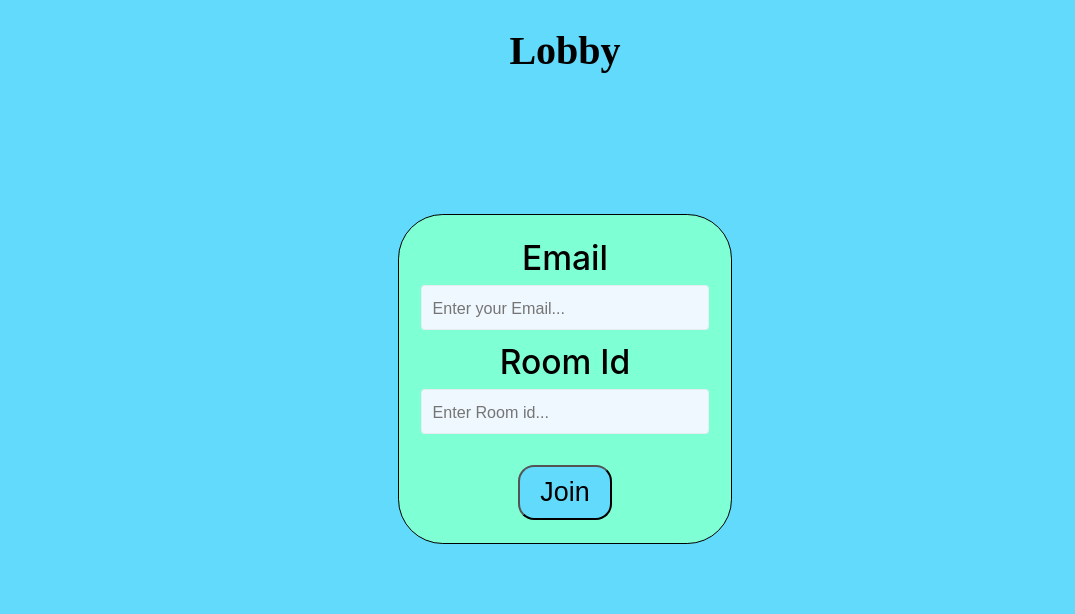
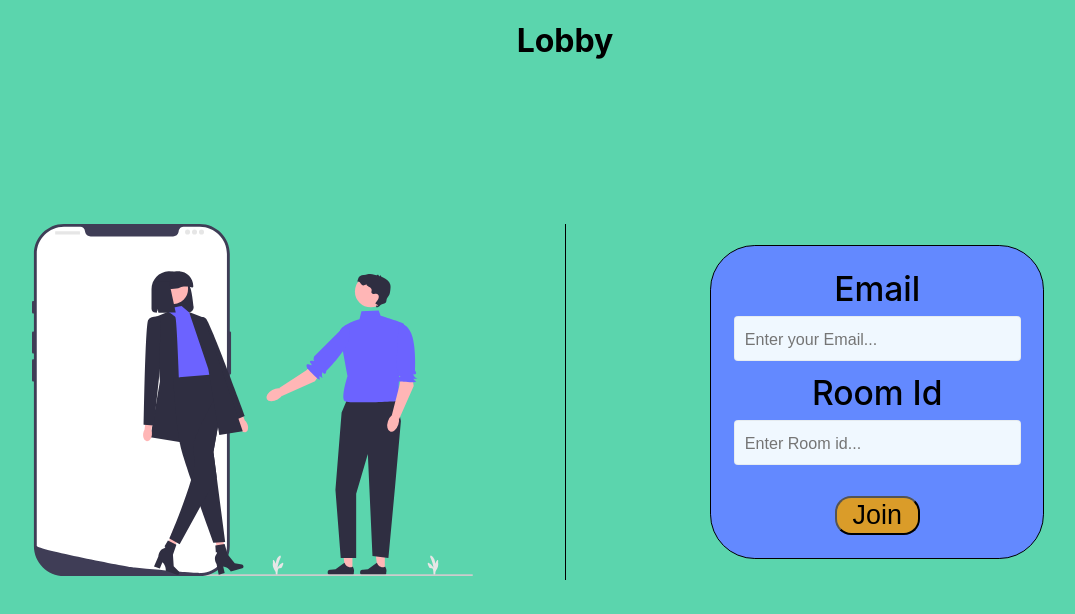
Before and after one commit to anuragK-24/Doordarshan_client, a React (Create React App) app: page / in a window 1280 px wide. Shown: the top 614 px of the page, without its empty margins (75-1150 px from the left). Built offline with nearby package versions, Linux system fonts and the light colour scheme; no server answers.

Commit message:
Added the syle to the lobby and room

```diff
--- a/src/App.css
+++ b/src/App.css
@@ -1,5 +1,5 @@
 *{
-  background-color: #61dafb;
+    background-color: #5bd5ad;
 }
 .App {
   text-align: center;
--- a/src/screens/Lobby.jsx
+++ b/src/screens/Lobby.jsx
@@ -3,6 +3,7 @@ import { useSocket } from "../context/SocketProvider";
 import { useNavigate } from "react-router-dom";
 import LabelledInput from "../components/LabelledInput/LabelledInput";
 import "./Lobby.scss";
+import lobby_image from "../assets/lobby.svg";
 
 export default function Lobby() {
   const socket = useSocket();
@@ -33,7 +34,16 @@ export default function Lobby() {
   return (
     <div className="Lobby">
       <h1>Lobby</h1>
-      <form className="Lobby_Form" onSubmit={handleSubmit}>
+      <div className="Lobby_Content">
+        <div className="Lobby_Content_Image">
+          <img src={lobby_image} alt="Lobby" />
+        </div>
+
+        <div className="Lobby_Content_FormContainer">
+          <form
+            className="Lobby_Content_FormContainer_Form"
+            onSubmit={handleSubmit}
+          >
             <LabelledInput
               label={"Email"}
               placeholder={"Enter your Email..."}
@@ -50,12 +60,14 @@ export default function Lobby() {
             />
 
             <button
-          className="Lobby_Form_Button"
+              className="Lobby_Content_FormContainer_Form_Button"
               type="submit"
             >
               Join
             </button>
           </form>
         </div>
+      </div>
+    </div>
   );
 }
--- a/src/screens/Lobby.scss
+++ b/src/screens/Lobby.scss
@@ -1,11 +1,24 @@
 .Lobby {
   text-align: center;
   margin-bottom: 20px;
+  // display: flex;
+
+  &_Content {
     display: flex;
-  flex-direction: column;
-  justify-content: center;
+    margin: 1em;
+    flex-wrap: wrap;
     align-items: center;
-  flex-wrap: wrap;
+    align-content: stretch;
+    justify-content: space-around;
+    height: 80vh;
+    &_Image {
+      flex: 1;
+      border-right: 1px solid;
+      img{
+
+        height: 22em;
+      }
+    }
 
     h1 {
       font-size: 2.5em;
@@ -13,20 +26,30 @@
       margin-bottom: 3.5em;
       font-family: cursive;
     }
+    &_FormContainer {
+      flex: 1;
+      display: flex;
+      justify-content: center;
+      align-items: center;
+      height: 100%;
       &_Form {
         font-size: 1.4em;
         border: 1px solid black;
         padding: 1em;
         border-radius: 2em;
-    background: aquamarine;
+        background: #6389ff;
+        height: fit-content;
         &_Button {
           margin-top: 20px;
-      padding: 10px 20px;
+          padding: 2px 16px;
           border-radius: 0.6em;
           font-size: 1.2em;
+          background-color: #da9c29;
           &:active {
             transform: scale(0.9);
           }
         }
       }
     }
+  }
+}
--- a/src/screens/Room.jsx
+++ b/src/screens/Room.jsx
@@ -87,6 +87,15 @@ export default function Room() {
       setRemoteStream(remoteStream[0]);
     });
   }, []);
+  const handleSelect = () =>{
+    if(selectedVideo === 'remoteStream'){
+      setSelectedVideo('myStream');
+    }
+    else if(selectedVideo === 'myStream'){
+      setSelectedVideo('remoteStream');
+    }
+
+  }
   useEffect(() => {
     socket.on("user:joined", handleUserJoined);
     socket.on("incoming:call", handleIncomingCall);
@@ -140,26 +149,29 @@ export default function Room() {
               <h4>My Stream</h4>
               <ReactPlayer
                 height={selectedVideo === "myStream" ? "auto" : "17em"}
-                width={selectedVideo === "myStream" ? "auto" : "26em"}
+                width={selectedVideo === "myStream" ? "auto" : "fitContent"}
                 url={myStream}
                 playing
-                onClick={() => setSelectedVideo("myStream")}
+                onClick={handleSelect}
               />
             </div>
           </Draggable>
         )}
 
         {remoteStream && (
+          <Draggable>
           <div className="Room_Content_VideoRemote">
             <h4>Remote Stream</h4>
             <ReactPlayer
               height={selectedVideo === "remoteStream" ? "auto" : "17em"}
-              width={selectedVideo === "remoteStream" ? "auto" : "26em"}
+              width={selectedVideo === "remoteStream" ? "auto" : "fitContent"}
+              backgroundColor="white"
               url={remoteStream}
               playing
-              onClick={() => setSelectedVideo("remoteStream")}
+              onClick={handleSelect}
             />
           </div>
+          </Draggable>
         )}
       </div>
     </div>
--- a/src/screens/Room.scss
+++ b/src/screens/Room.scss
@@ -34,21 +34,27 @@
     }
   }
   &_Content {
+
     // display: flex;
     justify-content: space-between;
+    video,h4{
+      background-color: white;
+    }
     &_VideoMy {
       position: absolute;
-      border: 3px solid chocolate;
+      border: 2px solid black;
       margin: 1em;
       border-radius: 1em;
       padding-bottom: 0.4em;
+      background-color: white;
     }
     &_VideoRemote {
       position: static;
-      border: 3px solid chocolate;
+      border: 2px solid black;
       margin: 1em;
       border-radius: 1em;
       padding-bottom: 0.4em;
+      background-color: white;
     }
   }
 }
```
Also changed, not shown: src/assets/lobby.svg (added). Lines whose indentation alone changed are shown as unchanged.
